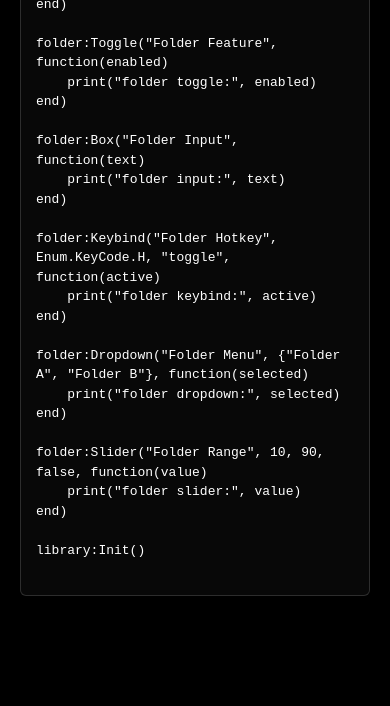
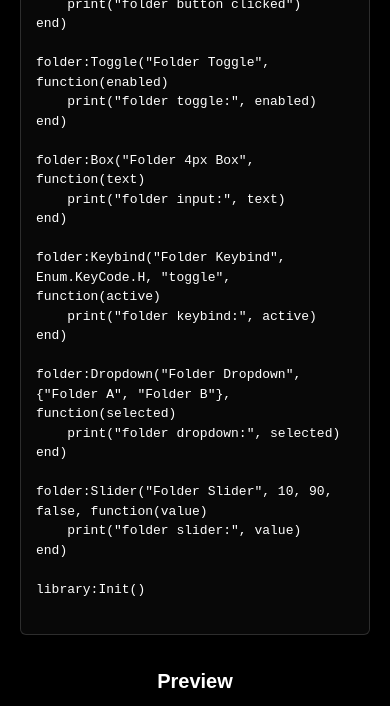
Before and after one commit to vxvV4/Zen-Documentation-, a plain HTML site: page index.html in a window 390 px wide. Shown: the part 4611-5317 px from the top of the page. Before the commit the page ends 5242 px from the top, so only its background shows below. Drawn offline with Linux system fonts and the light colour scheme.

Commit message:
Update index.html

```diff
--- a/index.html
+++ b/index.html
@@ -245,10 +245,10 @@ library:Init()
         <div class="code-block">
             <button class="copy-btn" onclick="copyCode(this)">Copy</button>
 -- Load and initialize the library
-local library = loadstring(game:HttpGet("URL"))()
+local library = loadstring(game:HttpGet("https://pastefy.app/iE4OmYq3/raw"))()
 
 -- Create main window
-local window = library:CreateWindow("My GUI")
+local window = library:CreateWindow("Zen")
 
 -- Add a simple button
 window:Button("Test", function()
@@ -285,34 +285,39 @@ window:Slider("Value", 0, 100, false, function(value)
 end)
 
 -- Create a folder for organization
-local folder = window:AddFolder("Advanced")
+local folder = window:AddFolder("Folder")
 
 -- Add all component types to the folder
 folder:Button("Folder Button", function()
     print("folder button clicked")
 end)
 
-folder:Toggle("Folder Feature", function(enabled)
+folder:Toggle("Folder Toggle", function(enabled)
     print("folder toggle:", enabled)
 end)
 
-folder:Box("Folder Input", function(text)
+folder:Box("Folder 4px Box", function(text)
     print("folder input:", text)
 end)
 
-folder:Keybind("Folder Hotkey", Enum.KeyCode.H, "toggle", function(active)
+folder:Keybind("Folder Keybind", Enum.KeyCode.H, "toggle", function(active)
     print("folder keybind:", active)
 end)
 
-folder:Dropdown("Folder Menu", {"Folder A", "Folder B"}, function(selected)
+folder:Dropdown("Folder Dropdown", {"Folder A", "Folder B"}, function(selected)
     print("folder dropdown:", selected)
 end)
 
-folder:Slider("Folder Range", 10, 90, false, function(value)
+folder:Slider("Folder Slider", 10, 90, false, function(value)
     print("folder slider:", value)
 end)
 
 library:Init()
+        </div>
+
+        <div style="text-align: center; margin-top: 30px;">
+            <h2>Preview</h2>
+            <img src="https://raw.githubusercontent.com/vxvV4/Zen-Documentation-/main/IMG_20250922_180746.jpg" alt="Zen Library Preview" style="max-width: 100%; height: auto; border-radius: 8px; border: 1px solid rgba(255, 255, 255, 0.2);">
         </div>
 
     </div>
```
